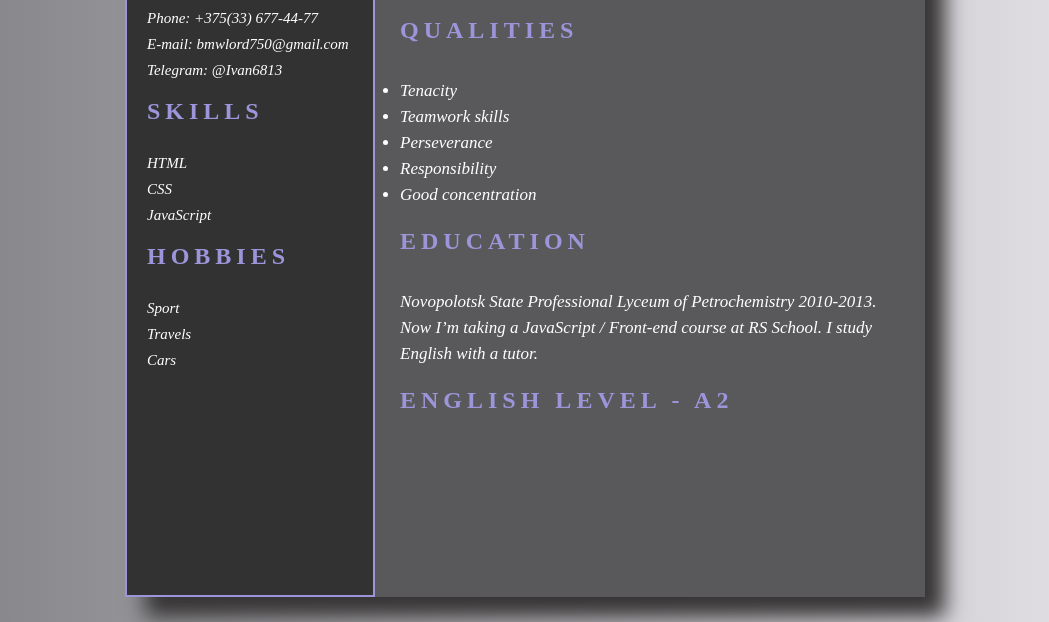
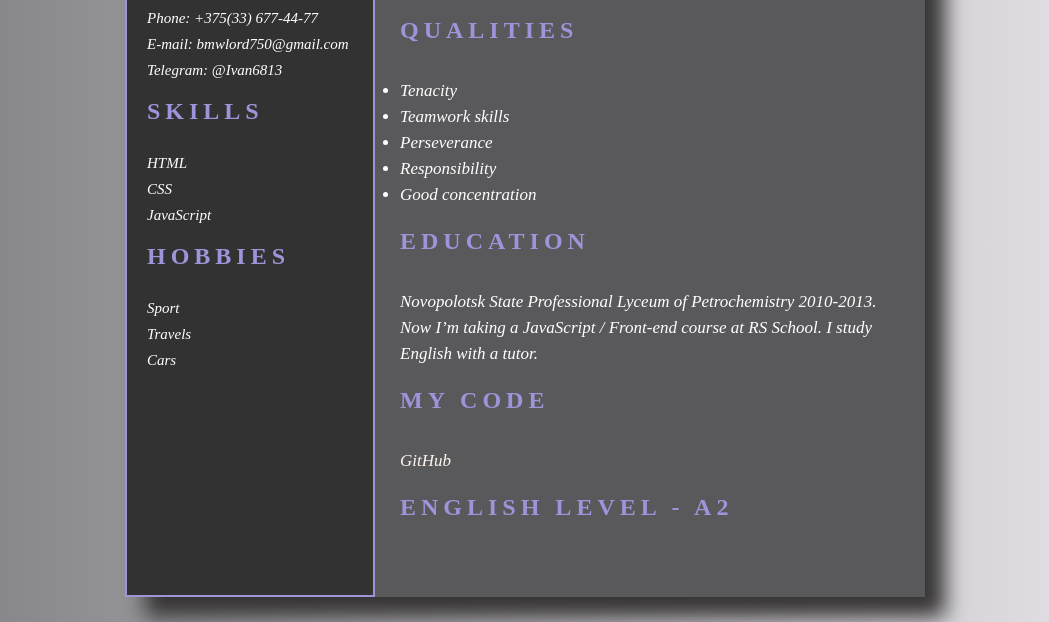
Before and after one commit to Ivan6813/rsschool-cv, a plain HTML site: page index.html in a window 1280 px wide. Shown: the part 268-890 px from the top of the page, without its empty margins (115-1164 px from the left). Drawn offline with Linux system fonts and the light colour scheme.

Commit message:
feat: add  link

```diff
--- a/index.html
+++ b/index.html
@@ -57,6 +57,11 @@
                         <p>Novopolotsk State Professional Lyceum of Petrochemistry 2010-2013. <br>
                         Now I’m taking a JavaScript / Front-end course at RS School. I study English with a tutor.</p>
                     </section>
+                    <section class="code">
+                        <h4 class="title-1">My code</h4>
+                        <a href="https://github.com/Ivan6813/rsschool-cv/blob/rsschool-cv-html/index.html">GitHub</a>
+
+                    </section>
                     <section class="lang">
                         <h4 class="title-1">English level - A2</h4>
                     </section>
--- a/style.css
+++ b/style.css
@@ -100,6 +100,7 @@ img {
 
 .quality,
 .education,
+.code,
 .lang {
   font-size: 17px;
   color: #fff;
@@ -107,3 +108,13 @@ img {
   margin-left: 25px;
   font-style: italic;
 }
+
+a {
+  color: seashell;
+  text-decoration: none;
+  transition: color 0.2s linear;
+}
+a:hover {
+  color: rgb(209, 106, 106);
+  text-decoration: underline;
+}
```
